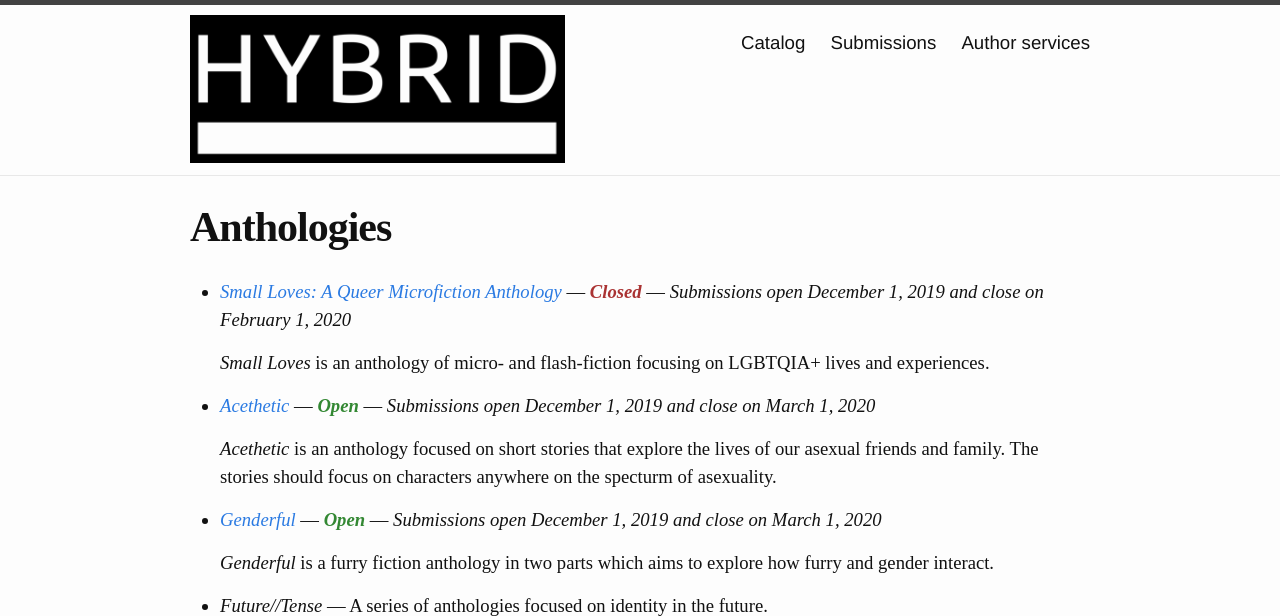
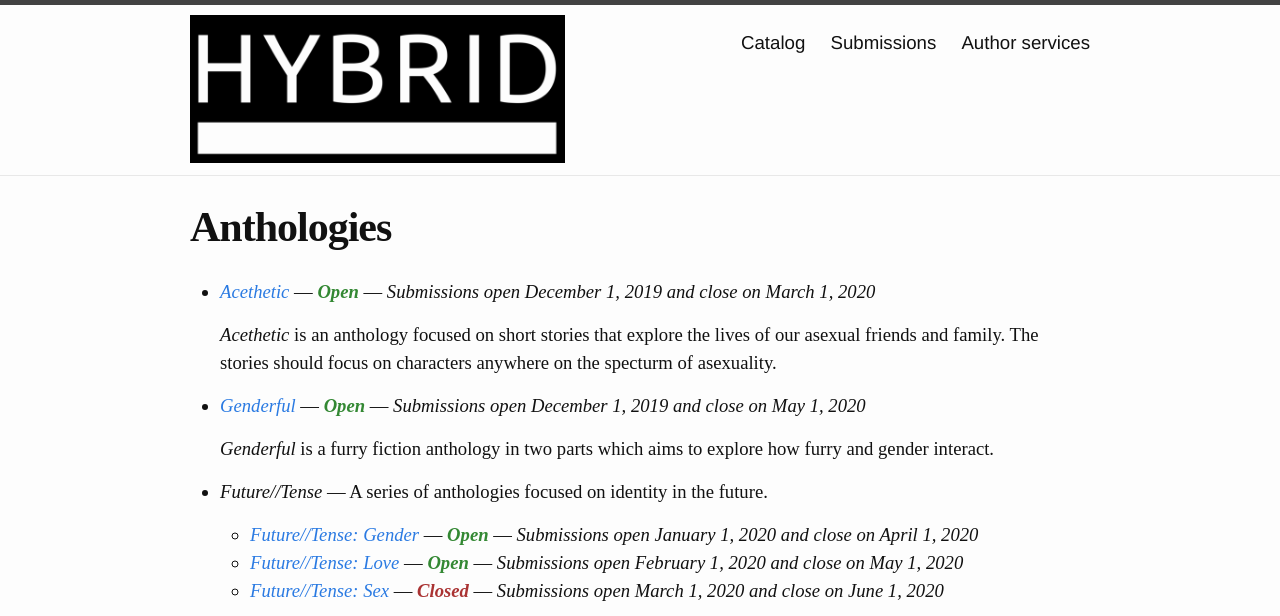
Before and after one commit to hybridink/hybrid.ink, a Jekyll site: the page built from submit/anthologies/index.md, in a window 1280 px wide and 900 px high, cut to the strip 0-616 px from the top of the window. Built offline with Jekyll 4.4.1, drawn with Linux system fonts in a browser that asks for light colours; some web fonts are replaced; comment, search, counter and statistics services are not loaded.

Commit message:
Extend Genderful call

```diff
--- a/_data/anthologies.yml
+++ b/_data/anthologies.yml
@@ -110,7 +110,7 @@
         prior: true
     schedule:
         open: December 1, 2019
-        close: March 1, 2020
+        close: May 1, 2020
         read: Within four weeks
         available: within six months of contracts
 #####
--- a/submit/anthologies/index.md
+++ b/submit/anthologies/index.md
@@ -3,13 +3,13 @@
 title: Anthologies
 ---
 
-* [*Small Loves: A Queer Microfiction Anthology*](small-loves) --- <strong class="closed"><em>Closed</em></strong> --- *Submissions open December 1, 2019 and close on February 1, 2020*
+<!-- * [*Small Loves: A Queer Microfiction Anthology*](small-loves) --- <strong class="closed"><em>Closed</em></strong> --- *Submissions open December 1, 2019 and close on February 1, 2020*
 
-  *Small Loves* is an anthology of micro- and flash-fiction focusing on LGBTQIA+ lives and experiences.
+  *Small Loves* is an anthology of micro- and flash-fiction focusing on LGBTQIA+ lives and experiences. -->
 * [*Acethetic*](acethetic) --- <strong class="open"><em>Open</em></strong> --- *Submissions open December 1, 2019 and close on March 1, 2020*
 
   *Acethetic* is an anthology focused on short stories that explore the lives of our asexual friends and family. The stories should focus on characters anywhere on the specturm of asexuality.
-* [*Genderful*](genderful) --- <strong class="open"><em>Open</em></strong> --- *Submissions open December 1, 2019 and close on March 1, 2020*
+* [*Genderful*](genderful) --- <strong class="open"><em>Open</em></strong> --- *Submissions open December 1, 2019 and close on May 1, 2020*
 
   *Genderful* is a furry fiction anthology in two parts which aims to explore how furry and gender interact.
 * *Future//Tense* --- A series of anthologies focused on identity in the future.
```
